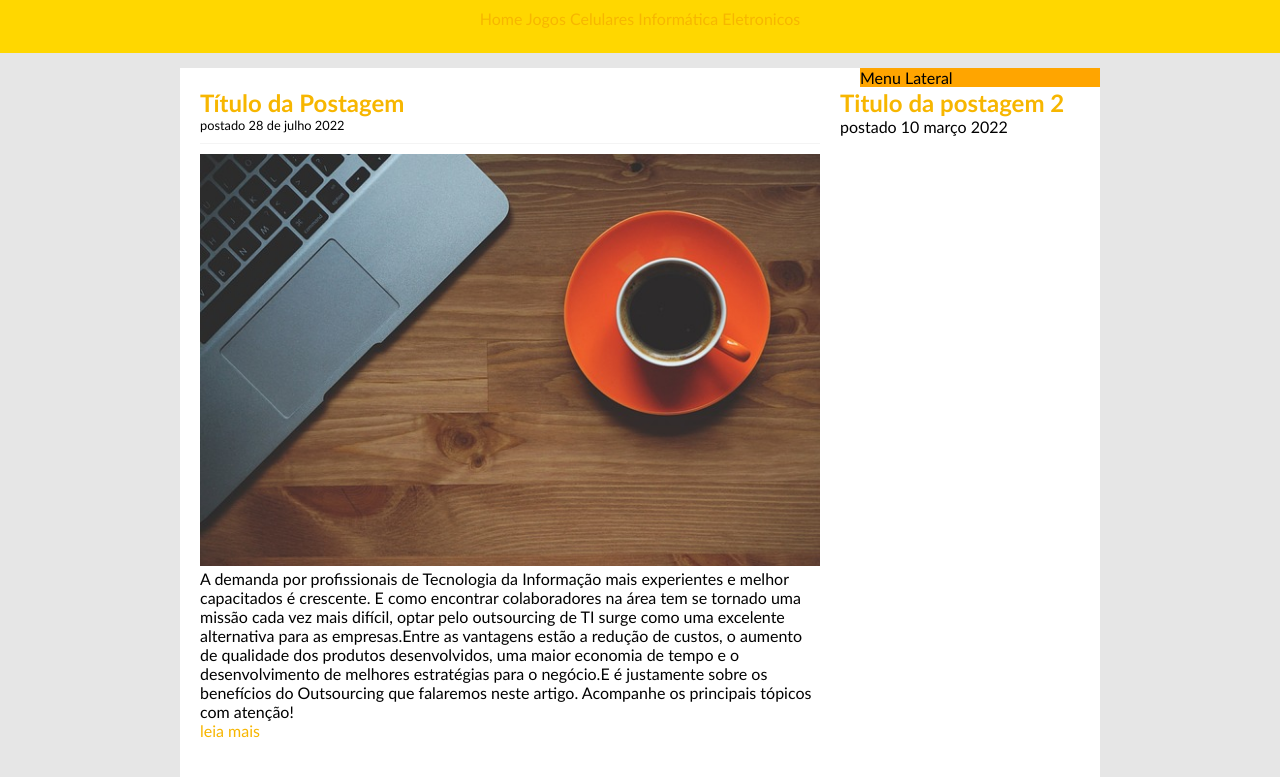
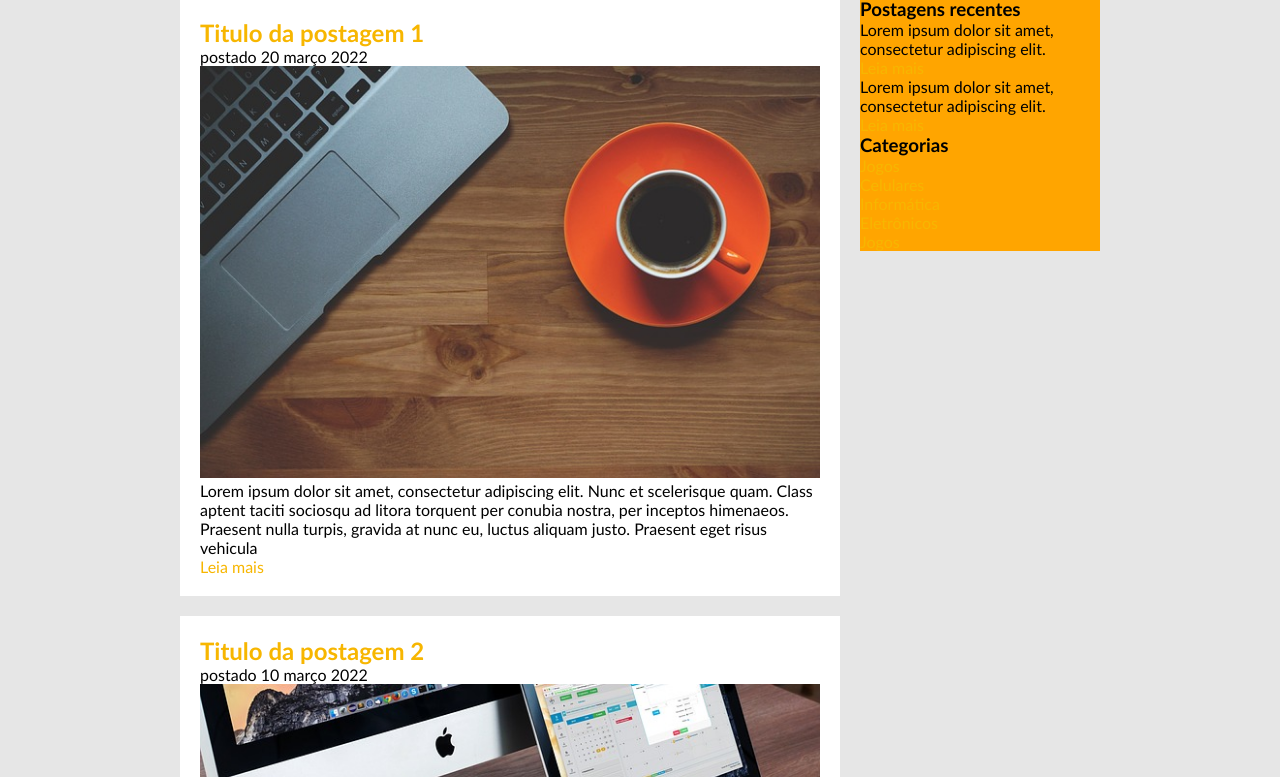
Before and after one commit to Clairtonlm/04-Projeto-de-Blog, a plain HTML site: page index.html in a window 1280 px wide. Shown: the part 93-870 px from the top of the page. Drawn offline with Linux system fonts and the light colour scheme.

Commit message:
Add files via upload

```diff
--- a/index.html
+++ b/index.html
@@ -1,49 +1,43 @@
 <!DOCTYPE html>
-
+<html>
+<head>
+	<title>TecBlog - O seu Blog de tecnologia</title>
 	<meta charset="utf-8">
-	<meta name="viewport" content="width=device-width, initial-scale=1">
-	<title>Blog Tec</title>
 	<link rel="stylesheet" type="text/css" href="css/estilo.css">
-
 </head>
 <body>
-	<div id="cabecalho">
 
-		<div id="logo">
-			<h1>Blog<span class="branco">Tec</span></h1>
+	<div id="area-cabecalho">
+
+		<div id="area-logo">
+			<h1>Tec<span class="branco">Blog</span></h1>
 		</div>
-		<div id="menu">
+		<div id="area-menu">
 			<a href="index.html">Home</a>
 			<a href="jogos.html">Jogos</a>
 			<a href="celulares.html">Celulares</a>
 			<a href="informatica.html">Informática</a>
-			<a href="eletronico.html">Eletronicos</a>
+			<a href="eletronicos.html">Eletrônicos</a>
 		</div>
 
+	</div>
 
-	</div>
 	<div id="area-principal">
+
 		<div id="area-postagens">
 
-			<!--abertura da postagem-->
+			<!-- abertura postagem -->
+			<div class="postagem">
+				<h2>Titulo da postagem 1</h2>
+				<span class="data-postagem">postado 20 março 2022</span>
+				<img width="620px" src="imagens/imagem1.jpg">
+				<p>
+					Lorem ipsum dolor sit amet, consectetur adipiscing elit. Nunc et scelerisque quam. Class aptent taciti sociosqu ad litora torquent per conubia nostra, per inceptos himenaeos. Praesent nulla turpis, gravida at nunc eu, luctus aliquam justo. Praesent eget risus vehicula
+				</p>
+				<a href="">Leia mais</a>
+			</div><!--// fechamento postagem -->
 
-			<div class="postagem">
-				<h2>Título da Postagem</h2>
-				<span class="data-potagem">postado 28 de julho 2022</span>
-				<img width="620px" src="imagens/imagem1.jpg">
-
-				<p>A demanda por profissionais de Tecnologia da Informação mais experientes e melhor capacitados é crescente. E como encontrar colaboradores na área tem se tornado uma missão cada vez mais difícil, optar pelo outsourcing de TI surge como uma excelente alternativa para as empresas.Entre as vantagens estão a redução de custos, o aumento de qualidade dos produtos desenvolvidos, uma maior economia de tempo e o desenvolvimento de melhores estratégias para o negócio.E é justamente sobre os benefícios do Outsourcing que falaremos neste artigo. Acompanhe os principais tópicos com atenção!
-				</p>
-				<a href="">leia mais</a>
-
-			</div>
-		</div>
-
-		<div id="area-lateral">
-			Menu Lateral
-		</div><!--Fechamento da postagem-->
-
-					<!-- abertura postagem -->
+			<!-- abertura postagem -->
 			<div class="postagem">
 				<h2>Titulo da postagem 2</h2>
 				<span class="data-postagem">postado 10 março 2022</span>
@@ -54,10 +48,43 @@
 				<a href="">Leia mais</a>
 			</div><!--// fechamento postagem -->
 
+		</div>
+		<div id="area-lateral">
+
+
+			<div class="conteudo-lateral">
+				<h3>Postagens recentes</h3>
+
+				<div class="postagem-lateral">
+					<p>Lorem ipsum dolor sit amet, consectetur adipiscing elit.</p>
+					<a href="">Leia mais</a>
+				</div>
+
+				<div class="postagem-lateral" style="border-bottom: none;">
+					<p>Lorem ipsum dolor sit amet, consectetur adipiscing elit.</p>
+					<a href="">Leia mais</a>
+				</div>
+
+			</div>
+
+			<div class="conteudo-lateral">
+				<h3>Categorias</h3>
+
+				<a href="">Jogos</a><br>
+				<a href="">Celulares</a><br>
+				<a href="">Informática</a><br>
+				<a href="">Eletrônicos</a><br>
+				<a href="">Jogos</a><br>
+
+			</div>
+
+
+		</div>
+
 		<div id="rodape">
-			Copyright © 2022 Blog Ttec Ltd. Todos os direitos reservados.<br>
-			Esta página contém informações confidenciais, não compartilhe ou distribua.
+			Todos os direitos reservados
 		</div>
+
 	</div>
 
 </body>
```
Also changed, not shown: 1 other file.
